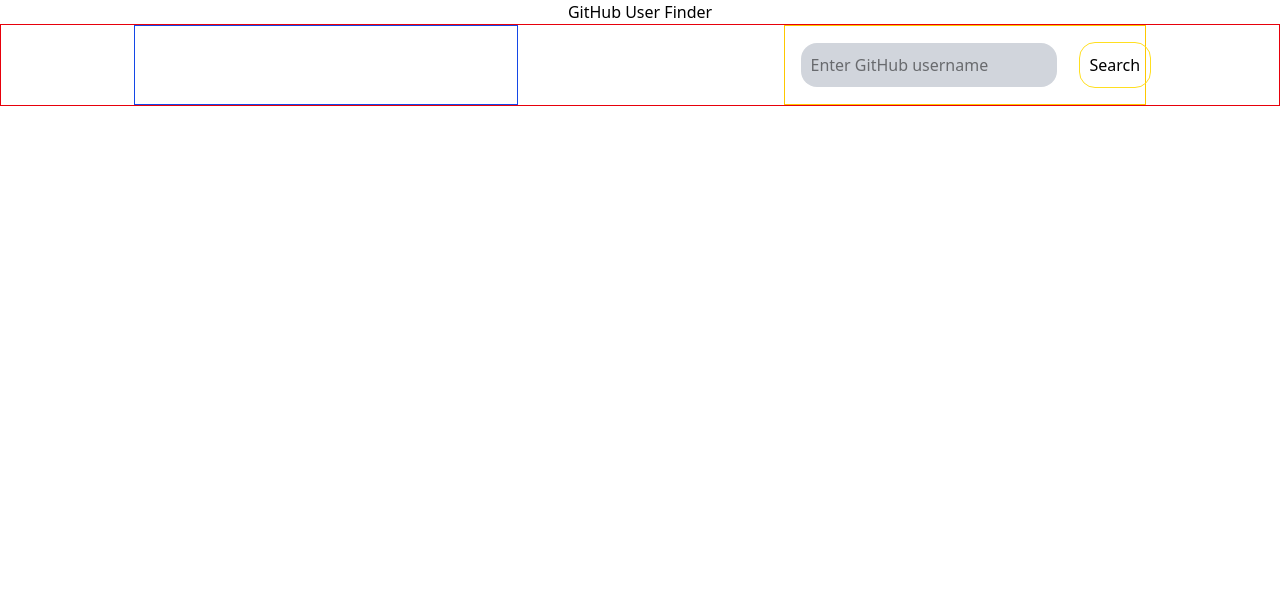
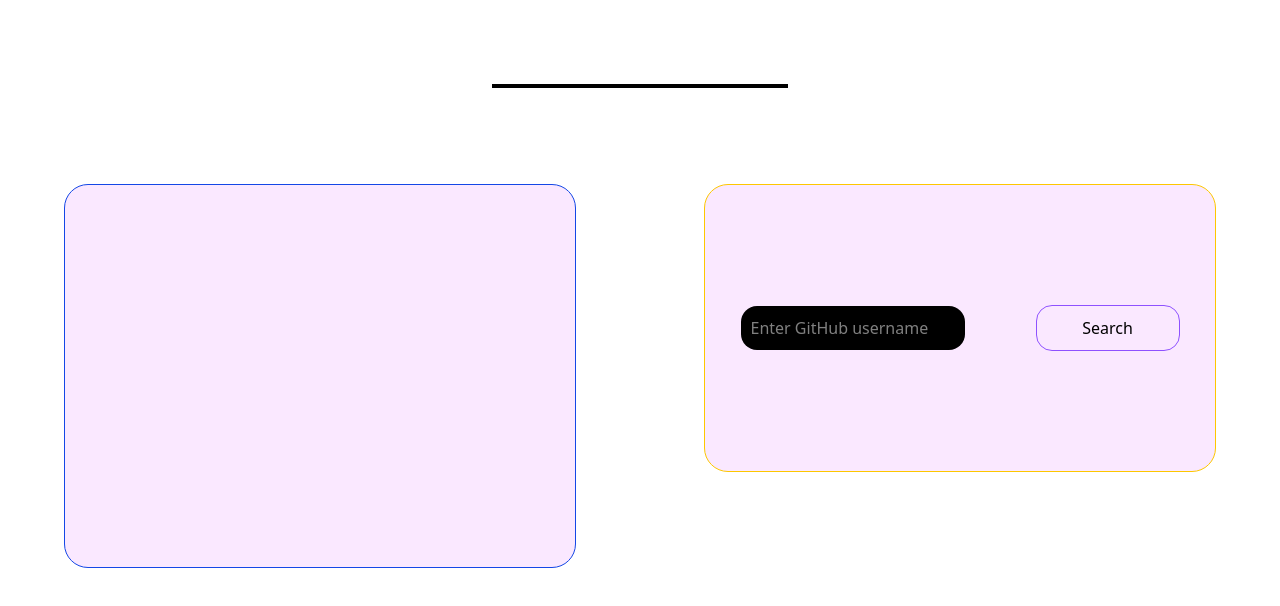
Before and after one commit to satyam-bheel1999/GitHub-User-Data, a React (Vite) app: page / in a window 1280 px wide. Shown: the top 606 px of the page. Built offline with nearby package versions, Linux system fonts and the light colour scheme.

Commit message:
styling to project

```diff
--- a/src/Component/GitHubUser.jsx
+++ b/src/Component/GitHubUser.jsx
@@ -30,12 +30,12 @@
 
   return (
     <div className='flex flex-col items-center w-screen h-screen bg-cover bg-center bg-no-repeat bg-[url("https://images.pexels.com/photos/2457284/pexels-photo-2457284.jpeg?auto=compress&cs=tinysrgb&w=1260&h=750&dpr=1")]'>
-      <h1>GitHub User Finder</h1>
+      <h1 className="relative top-12 text-3xl text-white font-bold font-serif border-b-4 border-black">GitHub User Finder</h1>
 
       {/* display input field and user data on webpage */}
 
-      <div className="w-screen h-min flex flex-row justify-around border border-red-600">
-      <div className="border border-blue-700 min-w-96 min-h-auto">
+      <div className="w-screen h-min flex flex-row justify-around relative top-36">
+      <div className="border border-blue-700 w-lg h-96  bg-fuchsia-100 rounded-3xl text-center p-10">
           {error && <p style={{ color: "red" }}>{error}</p>}
 
           {user && (
@@ -51,15 +51,15 @@
             </div>
           )}
         </div>
-        <div className="border border-yellow-400 p-4">
+        <div className="border border-yellow-400 w-lg h-72 flex items-center justify-around bg-fuchsia-100 rounded-3xl">
           <input
             type="text"
             value={username}
             onChange={(e) => setUsername(e.target.value)} //set current user input value in username variable
             placeholder="Enter GitHub username"
-            className="p-2.5 bg-gray-300 rounded-2xl w-3xs"
+            className="p-2.5 bg-black text-white rounded-2xl w-56 "
           />
-          <button onClick={handleSearch} className="border border-yellow-300 p-2.5 rounded-2xl relative left-5.5">Search</button>
+          <button onClick={handleSearch} className="border border-violet-500 p-2.5 rounded-2xl w-36 text-black cursor-pointer">Search</button>
         </div>
 
 
```
